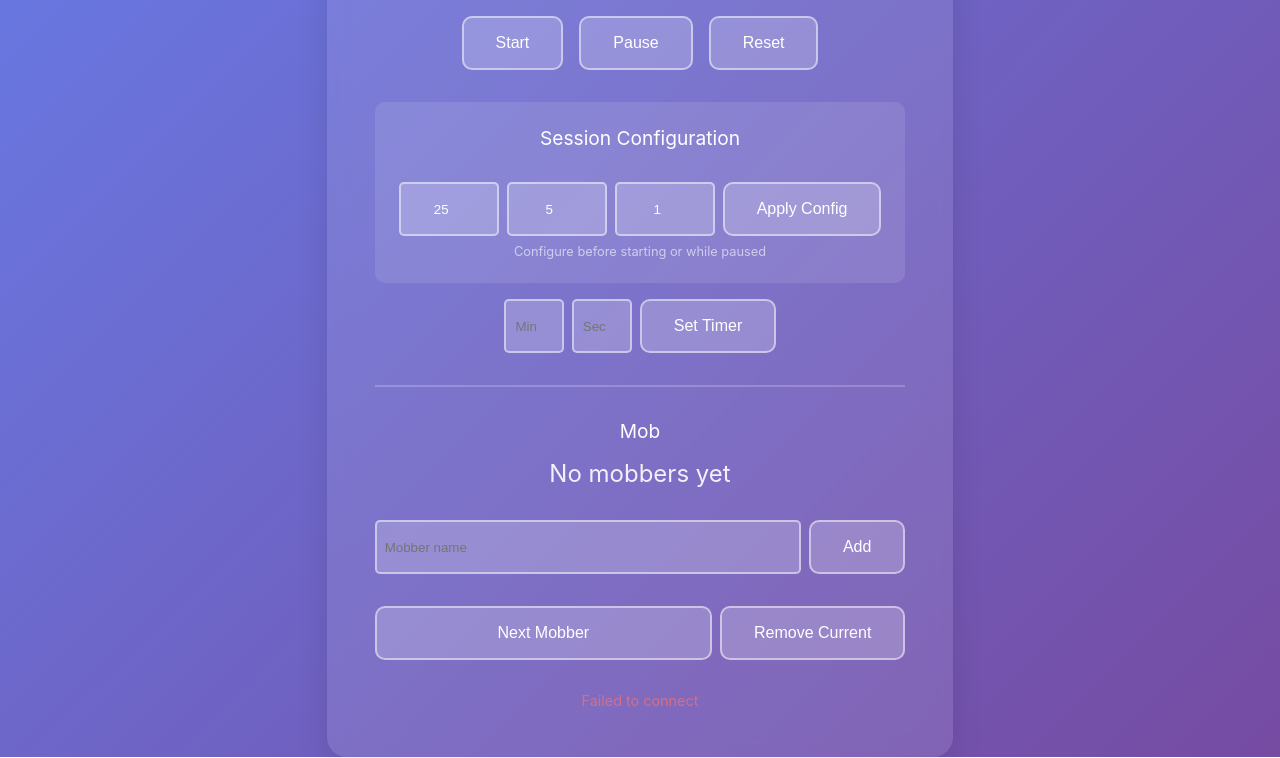
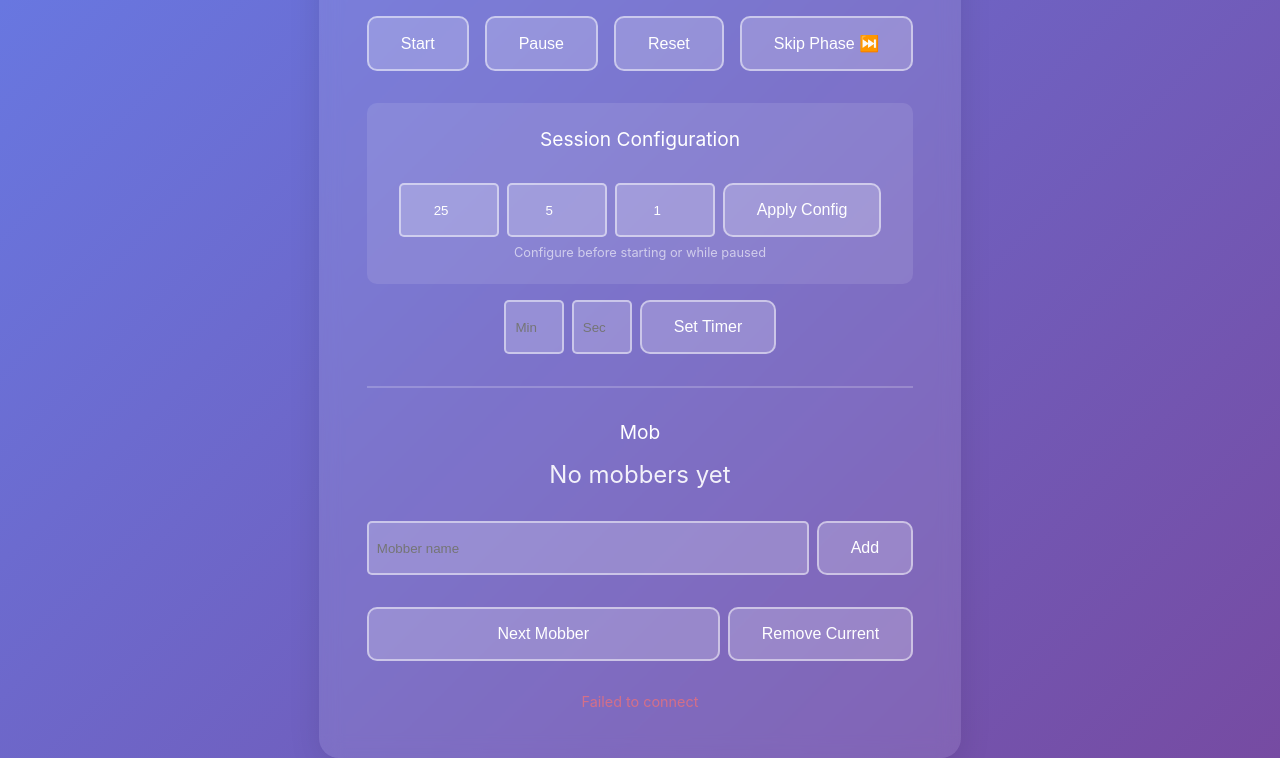
Before and after one commit to zielinskipp/mobodoro, a website: page public/index.html in a window 1280 px wide. Shown: the part 322-1080 px from the top of the page. Drawn offline with Linux system fonts and the light colour scheme; no server answers.

Commit message:
feat: add skip button to transition phases in session

```diff
--- a/public/index.html
+++ b/public/index.html
@@ -109,6 +109,7 @@
         <button id="startBtn">Start</button>
         <button id="pauseBtn">Pause</button>
         <button id="resetBtn">Reset</button>
+        <button id="skipBtn">Skip Phase ⏭️</button>
       </div>
 
       <!-- Configuration Section -->
@@ -282,6 +283,7 @@
       const startBtn = document.getElementById("startBtn");
       const pauseBtn = document.getElementById("pauseBtn");
       const resetBtn = document.getElementById("resetBtn");
+      const skipBtn = document.getElementById("skipBtn");
       const setTimerBtn = document.getElementById("setTimerBtn");
       const setMinutesInput = document.getElementById("setMinutes");
       const setSecondsInput = document.getElementById("setSeconds");
@@ -414,6 +416,7 @@
       startBtn.addEventListener("click", () => sendCommand("start"));
       pauseBtn.addEventListener("click", () => sendCommand("pause"));
       resetBtn.addEventListener("click", () => sendCommand("reset"));
+      skipBtn.addEventListener("click", () => sendCommand("skip"));
 
       configureBtn.addEventListener("click", () => {
         const workMinutes = parseInt(workMinutesInput.value) || 25;
```
